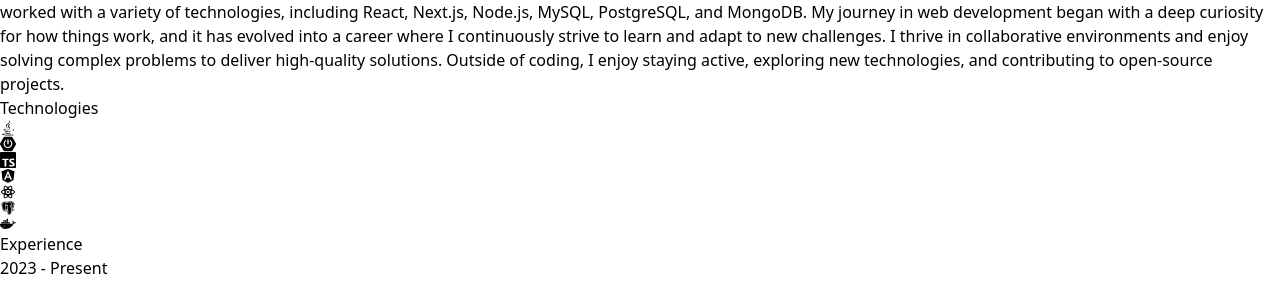
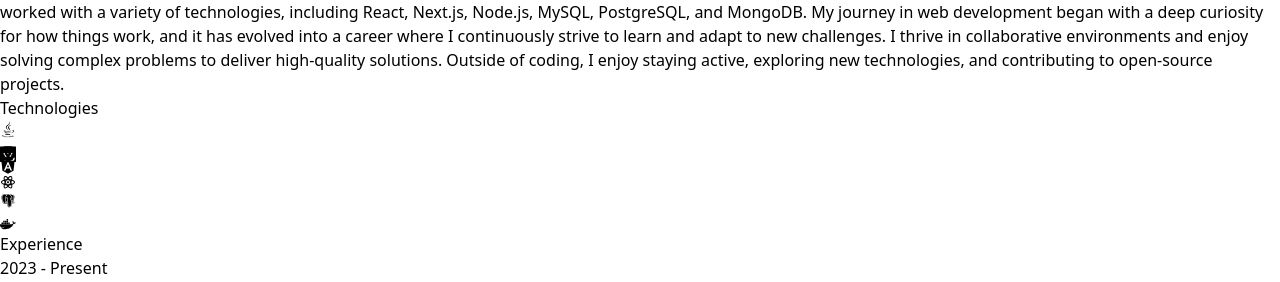
Before and after one commit to AdrianZawadzkiDDay/Portfolio, a React (Vite) app: page / in a window 1280 px wide. Shown: the part 1302-1584 px from the top of the page. Built offline with nearby package versions, Linux system fonts and the light colour scheme.

Commit message:
framer motion experience

```diff
--- a/src/components/About.jsx
+++ b/src/components/About.jsx
@@ -1,5 +1,7 @@
 import aboutImg from "../assets/about.jpg";
 import { ABOUT_TEXT } from "../constants";
+import { motion } from "motion/react"
+
 const About = () => {
   return (
     <div className="border-b border-neutral-900 pb-4">
@@ -8,16 +10,24 @@
            <span className="text-neutral-500"> Me</span>
         </h1>
         <div className="flex flex-wrap">
-            <div className="w-full lg:w-1/2 lg:p-8">
+            <motion.div
+             whileInView={{opacity: 1, x: 0}}
+             initial={{opacity: 0, x: -100}}
+             transition={{duration: 0.5}}
+             className="w-full lg:w-1/2 lg:p-8">
                 <div className="flex items-center justify-center">
                     <img className="rounded-2xl" src={aboutImg} alt="about"/>
                 </div>
-            </div>
-            <div className="w-full lg:w-1/2">
+            </motion.div>
+            <motion.div
+             whileInView={{opacity: 1, x: 0}}
+             initial={{opacity: 0, x: 100}}
+             transition={{duration: 0.5}}
+             className="w-full lg:w-1/2">
                 <div className="flex justify-center lg:justify-start">
                     <p className="my-2 max-w-xl py-6">{ABOUT_TEXT}</p>
                 </div>
-            </div>
+            </motion.div>
         </div>
     </div>
   )
--- a/src/components/Experience.jsx
+++ b/src/components/Experience.jsx
@@ -1,19 +1,30 @@
 import { EXPERIENCES } from "../constants"
+import { motion } from "motion/react"
+
 
 const Experience = () => {
   return (
     <div className="border-b border-neutral-900 pb-4">
-        <h1 className="my-20 text-center text-4xl">Experience</h1>
+        <motion.h1
+         whileInView={{opacity: 1, y: 0}}
+         initial={{opacity: 0, y: -100}}
+         transition={{duration: 1.5}}
+         className="my-20 text-center text-4xl">Experience</motion.h1>
         <div>
             {EXPERIENCES.map((experience, index) => (
-                <div
-                    key={index}
-                    className="mb-8 flex flex-wrap lg:justify-center"
-                >
-                    <div className="w-full lg:w-1/4">
+                <div key={index} className="mb-8 flex flex-wrap lg:justify-center">
+                    <motion.div
+                     whileInView={{opacity: 1, x: 0}}
+                     initial={{opacity: 0, x: -100}}
+                     transition={{duration: 1}}
+                     className="w-full lg:w-1/4">
                         <p className="mb-2 text-sm text-neutral-400">{experience.year}</p>
-                    </div>
-                    <div className="w-full max-w-xl lg:w-3/4">
+                    </motion.div>
+                    <motion.div
+                     whileInView={{opacity: 1, x: 0}}
+                     initial={{opacity: 0, x: 100}}
+                     transition={{duration: 1}}
+                     className="w-full max-w-xl lg:w-3/4">
                         <h6 className="mb-2 font-semibold">
                             {experience.role} - {" "}
                             <span className="text-sm text-purple-100">{experience.company}</span>
@@ -24,7 +35,7 @@
                                 {tech}
                             </span>
                         ))}
-                    </div>
+                    </motion.div>
                 </div>
             ))}
         </div>
--- a/src/components/Technologies.jsx
+++ b/src/components/Technologies.jsx
@@ -5,34 +5,86 @@
 import { BiLogoPostgresql } from "react-icons/bi";
 import { GrDocker } from "react-icons/gr";
 import { SiTypescript } from "react-icons/si";
+import { motion } from "motion/react"
+
+const iconVariants = (duration) => ({
+    initial: {y: -10},
+    animate: {
+        y: [10, -10],
+        transition: {
+            duration: duration,
+            ease: "linear",
+            repeat: Infinity,
+            repeatType: "reverse",
+        }
+    }
+})
 
 const Technologies = () => {
   return (
     <div className="border-b border-neutral-800 pb-24">
-        <h1 className="my-20 text-center text-4xl">Technologies</h1>
-        <div className="flex flex-wrap items-center justify-center gap-4">
-            <div className="rounded-2xl border-4 border-neutral-800 p-4">
+        <motion.h1
+         whileInView={{opacity: 1, y: 0}}
+         initial={{opacity: 0, y: -100}}
+         transition={{duration: 1.5}}
+         className="my-20 text-center text-4xl">
+            Technologies
+        </motion.h1>
+        <motion.div
+          whileInView={{opacity: 1, x: 0}}
+          initial={{opacity: 0, x: -100}}
+          transition={{duration: 1.5}}
+          className="flex flex-wrap items-center justify-center gap-4">
+            <motion.div
+             variants={iconVariants(2.5)}
+             initial="initial"
+             animate="animate"
+             className="rounded-2xl border-4 border-neutral-800 p-4">
                 <FaJava className="text-7xl text-grey-400"/>
-            </div>
-            <div className="rounded-2xl border-4 border-neutral-800 p-4">
+            </motion.div>
+            <motion.div
+             variants={iconVariants(3)}
+             initial="initial"
+             animate="animate"
+             className="rounded-2xl border-4 border-neutral-800 p-4">
                 <SiSpringboot className="text-7xl text-green-600"/>
-            </div>
-            <div className="rounded-2xl border-4 border-neutral-800 p-4">
+            </motion.div>
+            <motion.div
+             variants={iconVariants(5)}
+             initial="initial"
+             animate="animate"
+             className="rounded-2xl border-4 border-neutral-800 p-4">
                 <SiTypescript className="text-7xl text-sky-600"/>
-            </div>
-            <div className="rounded-2xl border-4 border-neutral-800 p-4">
+            </motion.div>
+            <motion.div
+             variants={iconVariants(2)}
+             initial="initial"
+             animate="animate"
+             className="rounded-2xl border-4 border-neutral-800 p-4">
                 <FaAngular className="text-7xl text-red-700"/>
-            </div>
-            <div className="rounded-2xl border-4 border-neutral-800 p-4">
+            </motion.div>
+            <motion.div
+             variants={iconVariants(6)}
+             initial="initial"
+             animate="animate"
+             className="rounded-2xl border-4 border-neutral-800 p-4">
                 <RiReactjsLine className="text-7xl text-cyan-400" />
-            </div>
-            <div className="rounded-2xl border-4 border-neutral-800 p-4">
+            </motion.div>
+            <motion.div
+             variants={iconVariants(7)}
+             initial="initial"
+             animate="animate"
+             className="rounded-2xl border-4 border-neutral-800 p-4">
                 <BiLogoPostgresql className="text-7xl text-sky-700" />
-             </div>
-             <div className="rounded-2xl border-4 border-neutral-800 p-4">
+             </motion.div>
+             <motion.div
+              variants={iconVariants(4)}
+              initial="initial"
+              animate="animate"
+              className="rounded-2xl border-4 border-neutral-800 p-4">
                 <GrDocker className="text-7xl text-blue-700" />
-            </div>
-        </div>
+            </motion.div>
+        </motion.div>
     </div>
   )
 }
```
